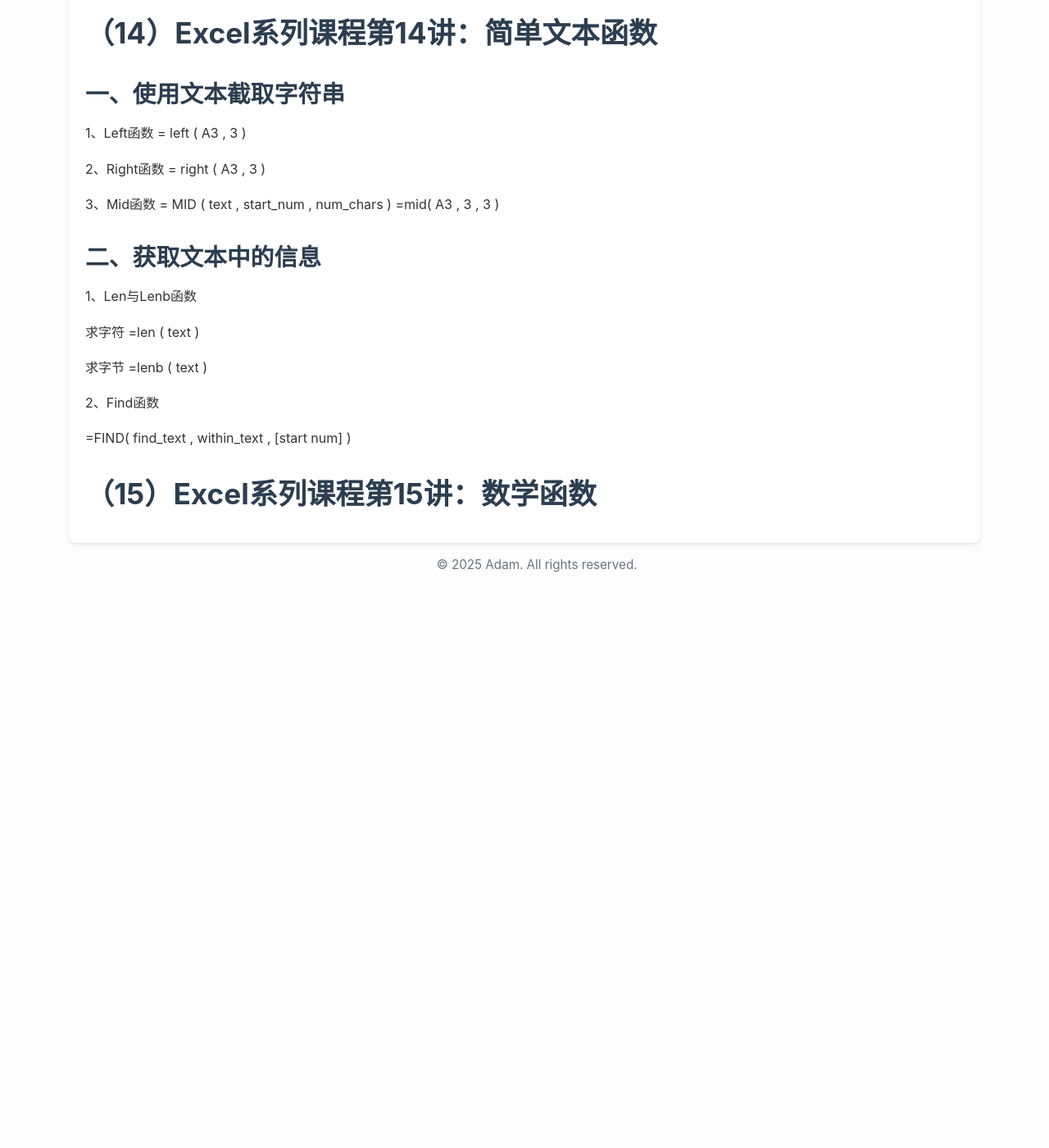
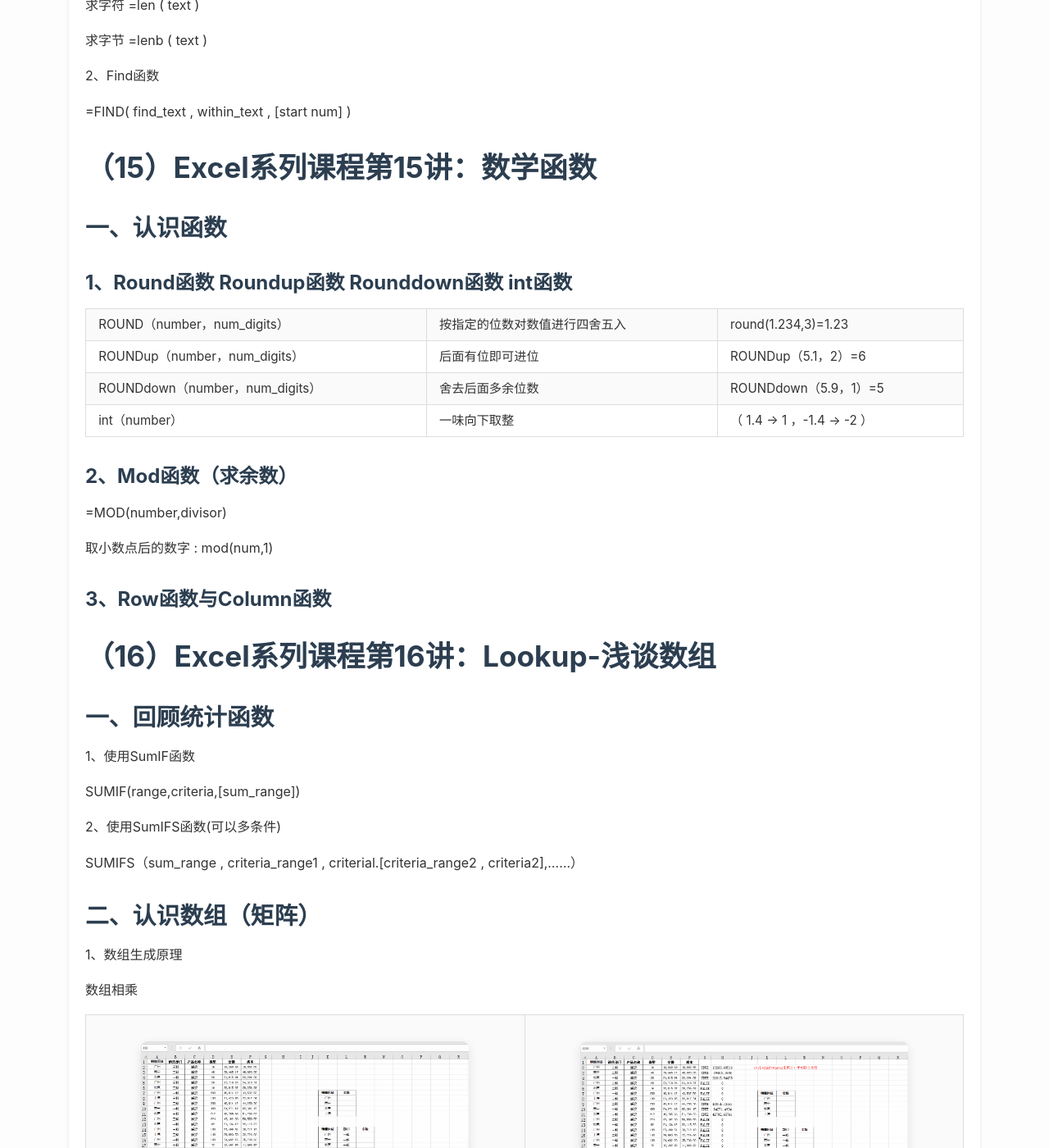
Before and after one commit to lzh210802066/lzh210802066.github.io, a Jekyll site: the page built from _posts/office/2025-10-11-Excel.md, in a window 1280 px wide and 1400 px high, scrolled down 40500 px. Shown: the whole window at 82% size. Built offline with Jekyll 4.4.1, drawn with Linux system fonts in a browser that asks for light colours; comment, search, counter and statistics services are not loaded; before the commit the page ends 41252 px from its top, so only the background shows below that; some of the changed text lies outside the part shown; grey boxes are pictures that could not be loaded.

Commit message:
Update blog content

```diff
--- a/_posts/office/2025-10-11-Excel.md
+++ b/_posts/office/2025-10-11-Excel.md
@@ -912,10 +912,6 @@ A:  使用单元格匹配，而不是简单的文本匹配
 
 ## 二、 常见应用示例
 
-
-![](https://ts1.tc.mm.bing.net/th/id/R-C.987f582c510be58755c4933cda68d525?rik=C0D21hJDYvXosw&riu=http%3a%2f%2fimg.pconline.com.cn%2fimages%2fupload%2fupc%2ftx%2fwallpaper%2f1305%2f16%2fc4%2f20990657_1368686545122.jpg&ehk=netN2qzcCVS4ALUQfDOwxAwFcy41oxC%2b0xTFvOYy5ds%3d&risl=&pid=ImgRaw&r=0)
-
-
  1、在数据区域中寻找重复数据
 
 <img src="/assets/images/Excel/009/001.png" alt="" width="400px">
@@ -1053,7 +1049,7 @@ VLOOKUP(lookup_value,table_array,col_index_num,[range_lookup])
 
 
 
-# （12）Excel系列课程第12讲：match+index
+ # （12）Excel系列课程第12讲：match+index
 
 一、match与Index函数
 
@@ -1234,3 +1230,148 @@ INDEX ( array , row_num , [column_num] )
 
 
 # （15）Excel系列课程第15讲：数学函数
+
+## 一、认识函数
+
+### 1、Round函数 Roundup函数 Rounddown函数 int函数
+
+
+<table>
+       <tr>
+            <td>
+                  ROUND（number，num_digits）
+            </td>
+            <td>
+                 按指定的位数对数值进行四舍五入
+            </td>
+            <td>
+                 round(1.234,3)=1.23
+            </td>
+        </tr>
+        <tr>
+            <td>
+                ROUNDup（number，num_digits）
+            </td>
+            <td>
+                后面有位即可进位
+            </td>
+            <td>
+                 ROUNDup（5.1，2）=6
+            </td>
+        </tr>
+        <tr>
+            <td>
+                 ROUNDdown（number，num_digits）
+            </td>
+            <td>
+                舍去后面多余位数
+            </td>
+            <td>
+                 ROUNDdown（5.9，1）=5
+            </td>
+        </tr>
+        <tr>
+            <td>
+                 int（number）
+            </td>
+            <td>
+                 一味向下取整
+            </td>
+            <td>
+                 （ 1.4 → 1 ，-1.4 → -2 ）
+            </td>
+        </tr>
+</table>
+
+
+
+
+### 2、Mod函数（求余数）
+=MOD(number,divisor)
+
+取小数点后的数字 : mod(num,1)
+
+
+### 3、Row函数与Column函数
+
+# （16）Excel系列课程第16讲：Lookup-浅谈数组
+
+## 一、回顾统计函数
+
+1、使用SumIF函数
+
+SUMIF(range,criteria,[sum_range])
+
+2、使用SumIFS函数(可以多条件)
+
+SUMIFS（sum_range , criteria_range1 , criterial.[criteria_range2 , criteria2],……）
+
+## 二、认识数组（矩阵）
+
+1、数组生成原理
+
+数组相乘
+<table>
+       <tr>
+            <td>
+                  <img src="/assets/images/Excel/016/001.gif" alt="" width="400px">
+            </td>
+            <td>
+                 <img src="/assets/images/Excel/016/002.gif" alt="" width="400px">
+            </td>
+        </tr>
+</table>
+
+
+
+2、SUMPRODUCT函数
+上述gif里就不用ctrl+shift+enter
+
+
+三、LO0KP函数基本应用
+
+1、认识L00KUP函数
+
+从单行单列从数组中查找一个值，条件是向后兼客性
+LOQKUP(lookup_value,lookup_vector.[result_vector])
+
+
+2、L00KP函数模糊匹配
+
+3、L00KP函数多条件精确匹配
+
+
+
+
+
+
+# （17）Excel系列课程第17讲：indirect函数[间接的]
+
+直接：=A1
+
+
+
+
+一、认识indirect.单元格引用
+
+1、了解indirect函数的意义及语法
+
+INDIRECT(ref_text,[a1])
+
+2、indirect函数与Index函数引用方式的对比
+
+
+
+3、处理跨表
+
+'{工作表表名}'!{A2}
+
+4、跨表引用时的单引号问题
+
+二、Indirect名称引用
+
+1、为区域定义名称
+
+2、制作二级下拉列表
+
+<img src="/assets/images/Excel/017/001.gif" alt="" width="1000px">
```
Also changed, not shown: assets/images/Excel/016/001.gif (added), assets/images/Excel/016/002.gif (added), assets/images/Excel/017/001.gif (added).
